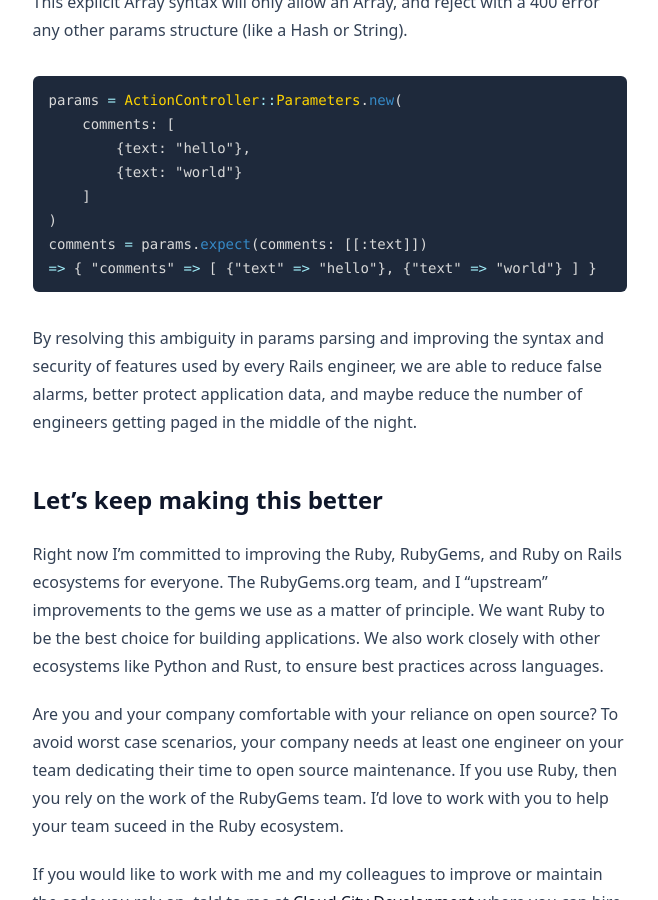
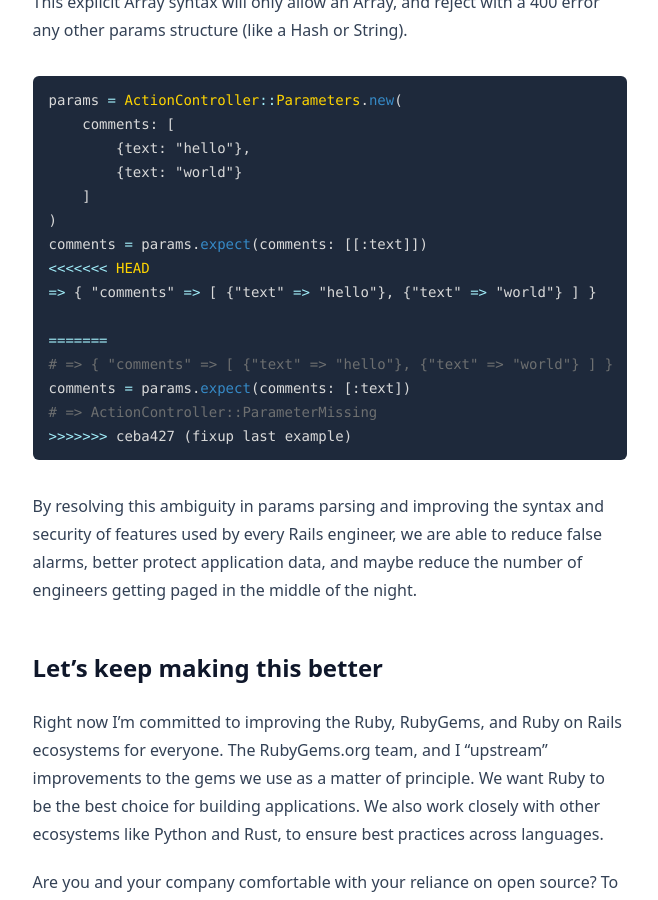
Before and after one commit to martinemde/martinemde.github.io, a Jekyll site: the page built from _posts/2024-10-22-how-to-rails-params-expect.md, in a window 1280 px wide and 900 px high, scrolled down 6212 px. Shown: the whole window, without its empty margins (310-968 px from the left). Built offline with Jekyll 4.4.1, drawn with Linux system fonts in a browser that asks for light colours; some web fonts are replaced.

Commit message:
better example

```diff
--- a/_posts/2024-10-22-how-to-rails-params-expect.md
+++ b/_posts/2024-10-22-how-to-rails-params-expect.md
@@ -202,8 +202,14 @@ params = ActionController::Parameters.new(
     ]
 )
 comments = params.expect(comments: [[:text]])
+<<<<<<< HEAD
 => { "comments" => [ {"text" => "hello"}, {"text" => "world"} ] }
 
+=======
+# => { "comments" => [ {"text" => "hello"}, {"text" => "world"} ] }
+comments = params.expect(comments: [:text])
+# => ActionController::ParameterMissing
+>>>>>>> ceba427 (fixup last example)
 {% endhighlight %}
 
 By resolving this ambiguity in params parsing and improving the syntax and security of features used by every Rails engineer, we are able to reduce false alarms, better protect application data, and maybe reduce the number of engineers getting paged in the middle of the night.
```
